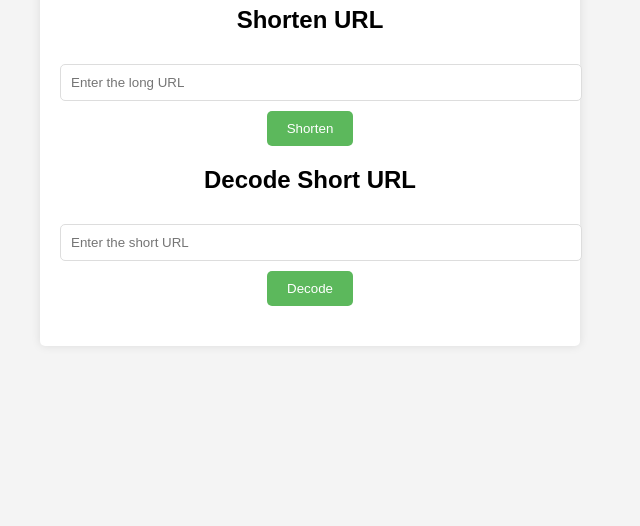
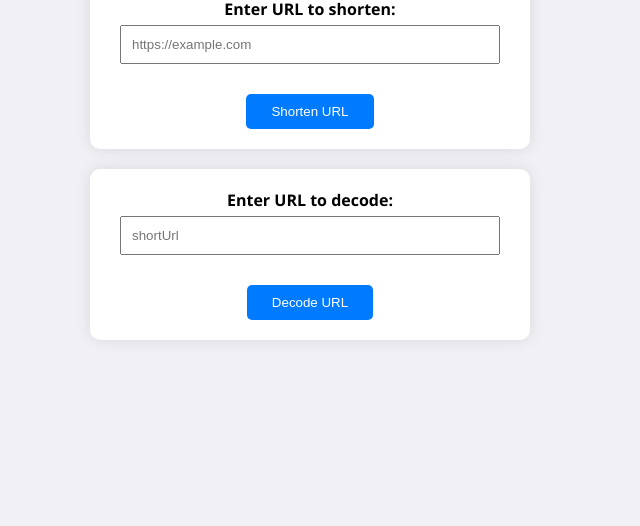
Before and after one commit to Deepanshuguptacode/URL-shortner, a website: page index.html in a window 1280 px wide. Shown: the part 274-800 px from the top of the page, without its empty margins (330-970 px from the left). Drawn offline with Linux system fonts and the light colour scheme.

Commit message:
last bug remaining

```diff
--- a/app.js
+++ b/app.js
@@ -20,5 +20,5 @@ app.use(express.json());
 route(app);
 
 app.listen(5000, () => {
-    console.log('Server running at http://localhost:5000');
+    console.log('Server running at http://192.168.29.183:5000');
 });
--- a/index.html
+++ b/index.html
@@ -3,136 +3,170 @@
 <head>
     <meta charset="UTF-8">
     <meta name="viewport" content="width=device-width, initial-scale=1.0">
-    <title>URL Shortener</title>
+    <title>URL Shortener and Decoder</title>
     <style>
         body {
-            font-family: Arial, sans-serif;
-            margin: 0;
-            padding: 0;
+            font-family: 'Segoe UI', Tahoma, Geneva, Verdana, sans-serif;
             display: flex;
             flex-direction: column;
             align-items: center;
             justify-content: center;
             height: 100vh;
-            background-color: #f4f4f4;
+            margin: 0;
+            background-color: #f0f0f5;
+        }
+        h1 {
+            color: #4a4a4a;
         }
         .container {
             background: white;
             padding: 20px;
-            border-radius: 5px;
-            box-shadow: 0 0 10px rgba(0,0,0,0.1);
-            width: 80%;
-            max-width: 500px;
+            border-radius: 10px;
+            box-shadow: 0 0 15px rgba(0,0,0,0.1);
+            max-width: 400px;
+            width: 100%;
+            margin-bottom: 20px;
             text-align: center;
         }
-        form {
+        .input-group {
             margin-bottom: 20px;
         }
-        input[type="text"], input[type="url"] {
-            width: 100%;
+        .input-group label {
+            display: block;
+            margin-bottom: 5px;
+            font-weight: bold;
+        }
+        .input-group input {
+            width: calc(100% - 20px);
             padding: 10px;
-            margin: 10px 0;
-            border: 1px solid #ddd;
-            border-radius: 5px;
+            box-sizing: border-box;
+            margin: 0 auto;
+            display: block;
         }
-        button {
-            padding: 10px 20px;
+        .btn {
+            display: inline-block;
+            padding: 10px 25px;
+            color: white;
+            background-color: #007bff;
             border: none;
-            background: #5cb85c;
-            color: white;
             border-radius: 5px;
             cursor: pointer;
+            margin-top: 10px;
         }
-        button:hover {
-            background: #4cae4c;
+        .btn:hover {
+            background-color: #0056b3;
         }
         .result {
             margin-top: 20px;
-            text-align: left; /* Align text to the left */
+            padding: 15px;
+            border: 1px solid #ddd;
+            border-radius: 5px;
+            background: #f9f9f9;
+        }
+        .result p {
+            margin: 10px 0;
         }
         .result a {
-            color: #007bff; /* Blue color for links */
-            text-decoration: none; /* Remove underline */
-            font-weight: bold; /* Make text bold */
+            color: #007bff;
+            text-decoration: none;
         }
         .result a:hover {
-            text-decoration: underline; /* Underline on hover */
-        }
-        .error {
-            color: red;
+            text-decoration: underline;
         }
     </style>
 </head>
 <body>
+    <h1>URL Shortener and Decoder</h1>
     <div class="container">
-        <h1>URL Shortener</h1>
+        <div class="input-group">
+            <label for="longUrl">Enter URL to shorten:</label>
+            <input type="text" id="longUrl" placeholder="https://example.com">
+        </div>
+        <button class="btn" onclick="shortenUrl()">Shorten URL</button>
+        <div class="result" id="shortenResult" style="display: none;">
+            <p id="shortenMessage"></p>
+            <p>Short URL: <a id="shortUrl" href="#" target="_blank"></a></p>
+            <p>Decode URL: <a id="decodeUrl" href="#" target="_blank"></a></p>
+        </div>
+    </div>
 
-        <form id="shortenForm">
-            <h2>Shorten URL</h2>
-            <input type="url" id="longUrl" placeholder="Enter the long URL" required>
-            <button type="submit">Shorten</button>
-        </form>
-
-        <form id="decodeForm">
-            <h2>Decode Short URL</h2>
-            <input type="text" id="shortUrl" placeholder="Enter the short URL" required>
-            <button type="submit">Decode</button>
-        </form>
-
-        <div class="result" id="result"></div>
-        <div class="error" id="error"></div>
+    <div class="container">
+        <div class="input-group">
+            <label for="shortUrlInput">Enter URL to decode:</label>
+            <input type="text" id="shortUrlInput" placeholder="shortUrl">
+        </div>
+        <button class="btn" onclick="decodeUrl()">Decode URL</button>
+        <div class="result" id="decodeResult" style="display: none;">
+            <p id="longUrl"></p>
+        </div>
     </div>
 
     <script>
-        document.getElementById('shortenForm').addEventListener('submit', async function(e) {
-            e.preventDefault();
+        async function shortenUrl() {
             const longUrl = document.getElementById('longUrl').value;
-            const resultElement = document.getElementById('result');
-            const errorElement = document.getElementById('error');
-            resultElement.innerHTML = '';
-            errorElement.innerHTML = '';
+            const shortenResultDiv = document.getElementById('shortenResult');
+            const shortenMessageP = document.getElementById('shortenMessage');
+            const shortUrlA = document.getElementById('shortUrl');
+            const decodeUrlA = document.getElementById('decodeUrl');
+
+            if (!longUrl) {
+                alert('Please enter a URL');
+                return;
+            }
+
             try {
-                const response = await fetch('http://localhost:5000/short', {
+                const response = await fetch('http://192.168.29.183:5000/short', {
                     method: 'POST',
                     headers: {
                         'Content-Type': 'application/json'
                     },
                     body: JSON.stringify({ url: longUrl })
                 });
+
                 const data = await response.json();
+
                 if (response.ok) {
-                    resultElement.innerHTML = `Short URL: <a href="${data.shortUrl}" target="_blank">${data.shortUrl}</a>`;
+                    shortenMessageP.textContent = data.message;
+                    shortUrlA.textContent = data.shortUrl;
+                    shortUrlA.href = data.shortUrl;
+                    decodeUrlA.textContent = data.decodeUrl;
+                    decodeUrlA.href = data.decodeUrl;
+                    shortenResultDiv.style.display = 'block';
                 } else {
-                    errorElement.innerText = `Error: ${data.message}`;
+                    alert(data.message);
                 }
             } catch (error) {
                 console.error('Error:', error);
-                errorElement.innerText = 'Error shortening URL';
+                alert('An error occurred while shortening the URL.');
             }
-        });
+        }
 
-        document.getElementById('decodeForm').addEventListener('submit', async function(e) {
-            e.preventDefault();
-            const shortUrl = document.getElementById('shortUrl').value;
-            const resultElement = document.getElementById('result');
-            const errorElement = document.getElementById('error');
-            resultElement.innerHTML = '';
-            errorElement.innerHTML = '';
+        async function decodeUrl() {
+            const shortUrl = document.getElementById('shortUrlInput').value.trim();
+            const decodeResultDiv = document.getElementById('decodeResult');
+            const longUrlP = document.getElementById('longUrl');
+
+            if (!shortUrl) {
+                alert('Please enter a short URL');
+                return;
+            }
+
             try {
-                const response = await fetch(`http://localhost:5000/decode/${shortUrl}`, {
-                    method: 'GET',
-                });
+                const response = await fetch(`http://192.168.29.183:5000/decode/${encodeURIComponent(shortUrl)}`);
+
                 const data = await response.json();
+
                 if (response.ok) {
-                    resultElement.innerHTML = `Long URL: <a href="${data.longUrl}" target="_blank">${data.longUrl}</a>`;
+                    longUrlP.textContent = `Original URL: ${data.longUrl}`;
+                    decodeResultDiv.style.display = 'block';
                 } else {
-                    errorElement.innerText = `Error: ${data.message}`;
+                    alert(data.message);
                 }
             } catch (error) {
                 console.error('Error:', error);
-                errorElement.innerText = 'Error decoding URL';
+                alert('An error occurred while decoding the URL.');
             }
-        });
+        }
     </script>
 </body>
 </html>
--- a/routes/route.js
+++ b/routes/route.js
@@ -1,4 +1,4 @@
-import {decodeURL, urlShorten} from "../controllers/controller.js"
+import {decodeURL, redirectUrl, urlShorten} from "../controllers/controller.js"
 
 
 
@@ -6,6 +6,7 @@ const route=(app)=>{
 
     app.post("/short",urlShorten)
     app.get("/decode/:url",decodeURL)
+    app.get("/rd/:url",redirectUrl)
 }
 
 export { route };
```
Also changed, not shown: controllers/controller.js (+36 -4 lines).
